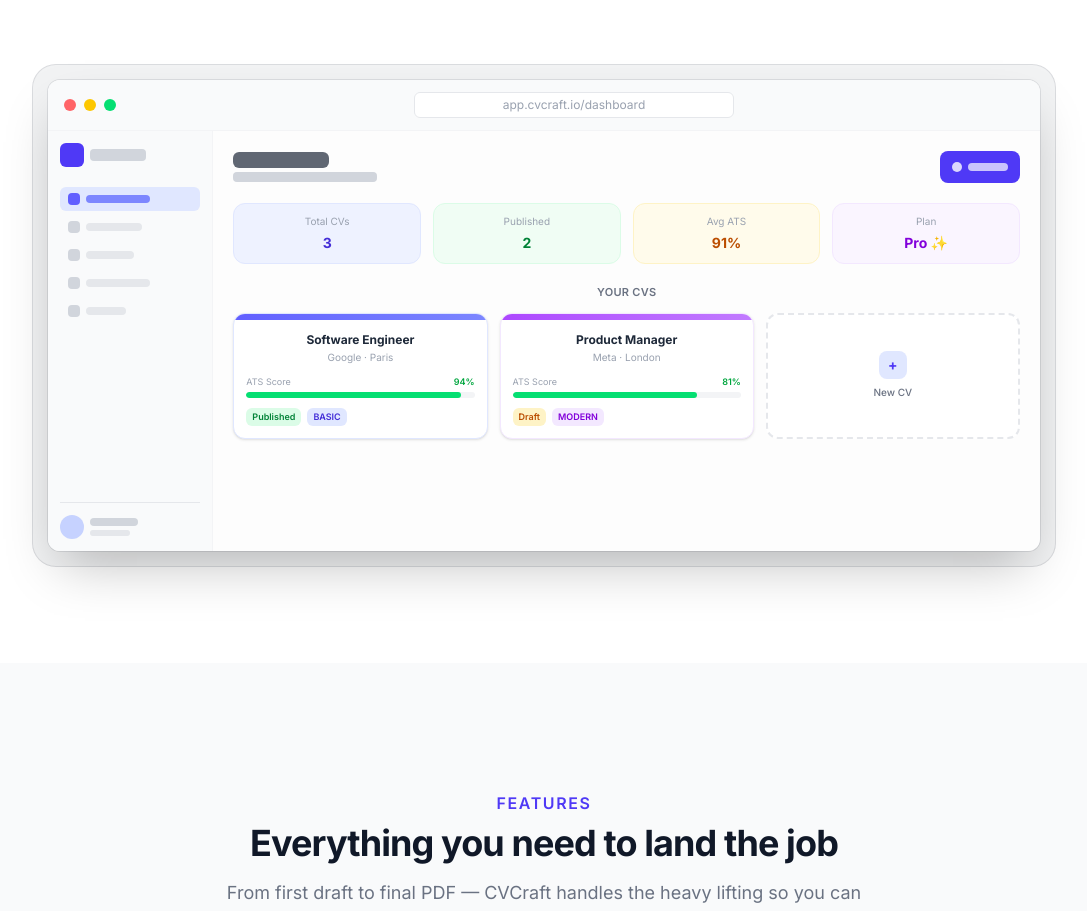
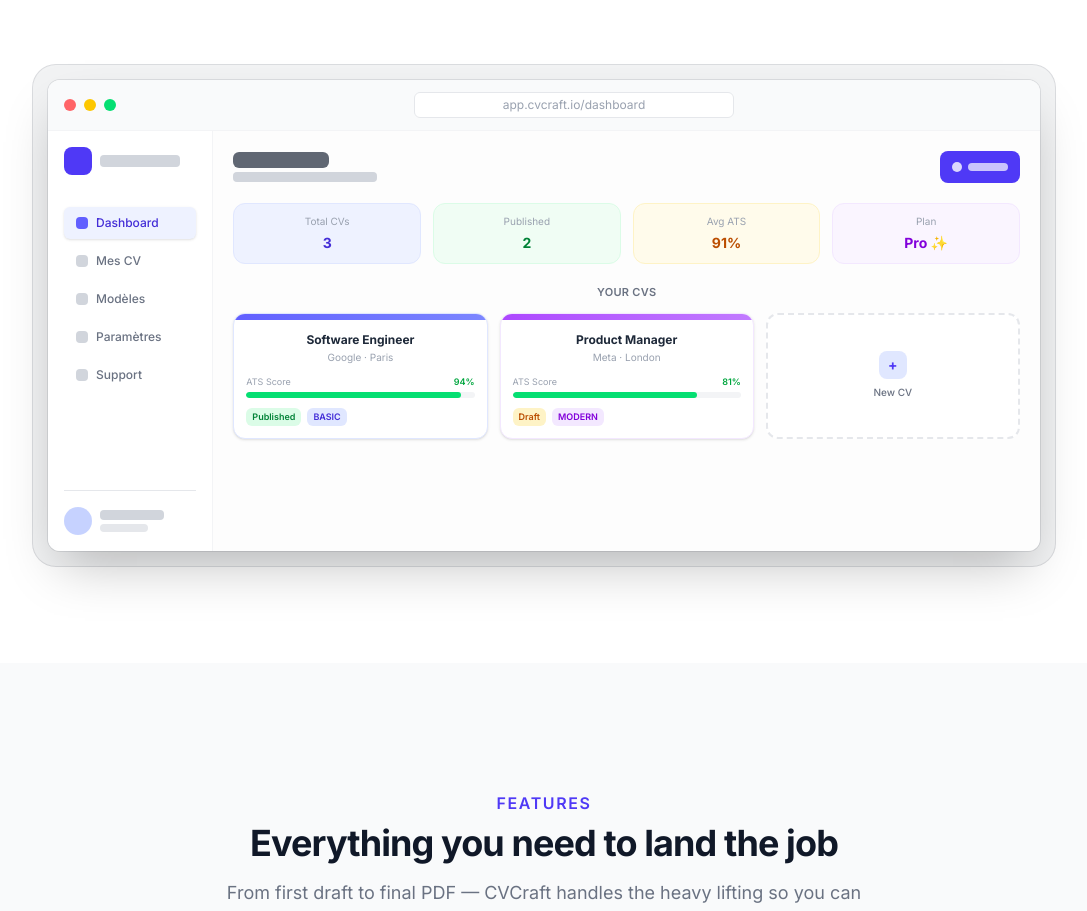
Before and after one commit to Ncarmend/MYCVCRAFT, a Next.js app: page / in a window 1280 px wide. Shown: the part 780-1691 px from the top of the page, without its empty margins (96-1183 px from the left). Built offline with nearby package versions, Linux system fonts and the light colour scheme; no server answers.

Commit message:
heros side bare

```diff
--- a/components/landing/Hero.tsx
+++ b/components/landing/Hero.tsx
@@ -107,37 +107,52 @@ export function Hero() {
               <div className="grid grid-cols-12" style={{ minHeight: "420px" }}>
 
                 {/* ── Sidebar ── */}
-                <div className="col-span-2 flex flex-col border-r border-gray-100 bg-gray-50 p-3">
+                {/* ── Sidebar Premium ── */}
+<div className="col-span-2 flex flex-col border-r border-gray-100 bg-white/70 backdrop-blur-sm p-4">
+
   {/* Logo */}
-                  <div className="mb-5 flex items-center gap-1.5">
-                    <div className="h-6 w-6 rounded-md bg-indigo-600" />
-                    <div className="h-3 w-14 rounded bg-gray-300" />
+  <div className="mb-8 flex items-center gap-2">
+    <div className="h-7 w-7 rounded-lg bg-indigo-600" />
+    <span className="h-3 w-20 rounded bg-gray-300" />
   </div>
-                  {/* Nav items */}
+
+  {/* Navigation */}
+  <div className="space-y-1.5">
     {[
-                    { w: "w-16", active: true },
-                    { w: "w-14", active: false },
-                    { w: "w-12", active: false },
-                    { w: "w-16", active: false },
-                    { w: "w-10", active: false },
+      { label: "Dashboard", active: true },
+      { label: "Mes CV", active: false },
+      { label: "Modèles", active: false },
+      { label: "Paramètres", active: false },
+      { label: "Support", active: false },
     ].map((item, i) => (
       <div
         key={i}
-                      className={`mb-1 flex items-center gap-1.5 rounded-md px-2 py-1.5 ${item.active ? "bg-indigo-100" : ""}`}
+        className={`flex items-center gap-2 rounded-md px-3 py-2 transition-all ${
+          item.active
+            ? "bg-indigo-50 text-indigo-700 shadow-sm"
+            : "text-gray-500 hover:bg-gray-50"
+        }`}
       >
-                      <div className={`h-3 w-3 rounded ${item.active ? "bg-indigo-500" : "bg-gray-300"}`} />
-                      <div className={`h-2 rounded ${item.w} ${item.active ? "bg-indigo-400" : "bg-gray-200"}`} />
+        <div
+          className={`h-3 w-3 rounded ${
+            item.active ? "bg-indigo-500" : "bg-gray-300"
+          }`}
+        />
+        <span className="text-xs font-medium">{item.label}</span>
       </div>
     ))}
-                  {/* User avatar at bottom */}
-                  <div className="mt-auto flex items-center gap-1.5 border-t border-gray-200 pt-3">
-                    <div className="h-6 w-6 rounded-full bg-indigo-200" />
+  </div>
+
+  {/* Bottom user section */}
+  <div className="mt-auto flex items-center gap-2 border-t border-gray-200 pt-4">
+    <div className="h-7 w-7 rounded-full bg-indigo-200" />
     <div className="space-y-1">
-                      <div className="h-2 w-12 rounded bg-gray-300" />
-                      <div className="h-1.5 w-10 rounded bg-gray-200" />
+      <div className="h-2.5 w-16 rounded bg-gray-300" />
+      <div className="h-2 w-12 rounded bg-gray-200" />
     </div>
   </div>
 </div>
+
 
                 {/* ── Main content ── */}
                 <div className="col-span-10 bg-gray-50/40 p-5">
```
Lines whose indentation alone changed are shown as unchanged.
